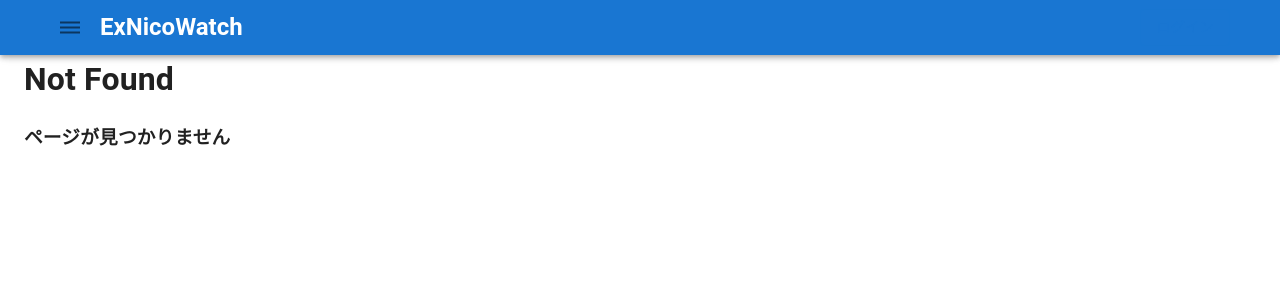
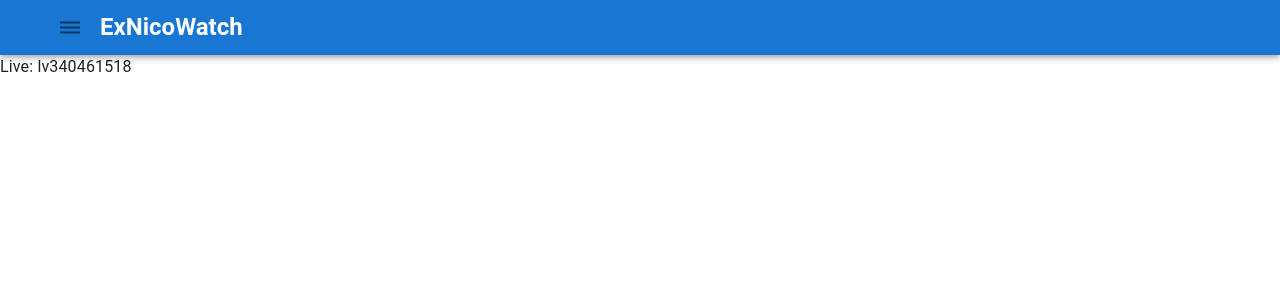
Before and after one commit to exnicowatch/ex-front, a React (Create React App) app: page /watch/lv340461518 in a window 1280 px wide. Before the commit this address had no page. Shown: the top 300 px of the page. Built offline with nearby package versions, Linux system fonts and the light colour scheme.

Commit message:
add: watch page base

```diff
--- a/src/App.tsx
+++ b/src/App.tsx
@@ -4,6 +4,7 @@ import MainPage from "./pages/main/MainPage";
 import Layout from "./Layout";
 import { Box } from "@mui/material";
 import HelpPage from "./pages/help/HelpPage";
+import WatchPage from "./pages/watch/WatchPage";
 
 const NotFoundError = () => {
   return (
@@ -21,6 +22,7 @@ const App = () => {
         <Route path="/" element={<Layout />}>
           <Route index element={<MainPage />} />
           <Route path="/help" element={<HelpPage />} />
+          <Route path="/watch/:watchId" element={<WatchPage />} />
           <Route path="/*" element={<NotFoundError />} />
         </Route>
       </Routes>
--- /dev/null
+++ b/src/pages/live/LiveWatchPage.tsx
@@ -0,0 +1,13 @@
+import React from "react";
+
+interface LiveWatchPageProps{
+  liveId: string
+};
+
+const LiveWatchPage = (props: LiveWatchPageProps) => {
+  return (
+    <div>Live: {props.liveId}</div>
+  )
+};
+
+export default LiveWatchPage;
--- /dev/null
+++ b/src/pages/video/VideoWatchPage.tsx
@@ -0,0 +1,13 @@
+import React from "react";
+
+interface VideoWatchPageProps{
+  videoId: string
+};
+
+const VideoWatchPage = (props: VideoWatchPageProps) => {
+  return (
+    <div>Video: {props.videoId}</div>
+  )
+};
+
+export default VideoWatchPage;
--- /dev/null
+++ b/src/pages/watch/WatchPage.tsx
@@ -0,0 +1,47 @@
+import { Box } from "@mui/material";
+import React, { useMemo } from "react";
+import { useParams } from "react-router-dom";
+import LiveWatchPage from "../live/LiveWatchPage";
+import VideoWatchPage from "../video/VideoWatchPage";
+import Styled from "./WatchPage.module.scss";
+
+const NotFoundError = (props: {errorMessage?: string}) => {
+  return (
+    <Box sx={{marginLeft: 3}}>
+      <h1>Not Found</h1>
+      <h3>{props.errorMessage || "コンテンツが見つかりません"}</h3>
+    </Box>
+  );
+};
+
+const WatchPage = () => {
+  const { watchId } = useParams();
+  const service = useMemo(() => {
+    if(!watchId) return "unknown";
+    if(/(?:sm|nm|so|ca|ax|yo|nl|ig|na|cw|z[a-e]|om|sk|yk)\d{1,14}\b/.test(watchId)){
+      return "video";
+    }
+    else if(/(?:lv)\d{1,14}\b/.test(watchId)){
+      return "live";
+    }
+    return "unknown";
+  }, [watchId]);
+  return (
+    <div className={Styled.watchPage}>
+      {(service === "unknown" || !watchId) ? (
+        <NotFoundError />
+      ) : (
+        <>
+          {service === "video" && (
+            <VideoWatchPage videoId={watchId} />
+          )}
+          {service === "live" && (
+            <LiveWatchPage liveId={watchId} />
+          )}
+        </>
+      )}
+    </div>
+  );
+}
+
+export default WatchPage;
```
Also changed, not shown: src/pages/live/LiveWatchPage.module.scss (added), src/pages/video/VideoWatchPage.module.scss (added), src/pages/watch/WatchPage.module.scss (added).
